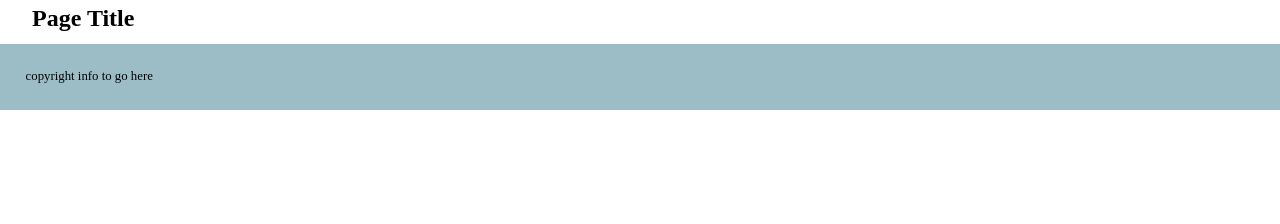
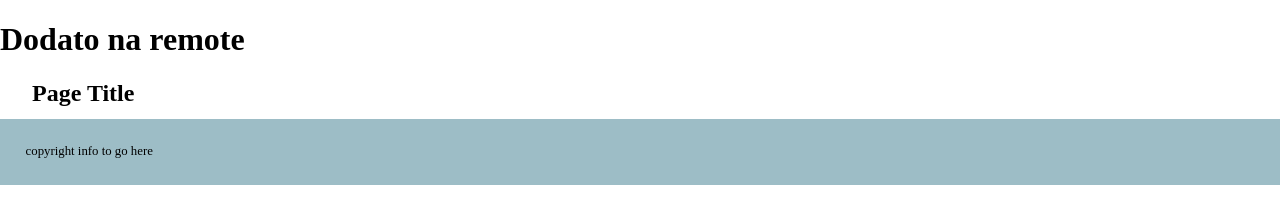
Before and after one commit to dusanzezelj/newGitTest, a plain HTML site: page index.html in a window 1280 px wide. Drawn offline with nearby package versions, Linux system fonts and the light colour scheme.

Commit message:
Update index.html

```diff
--- a/index.html
+++ b/index.html
@@ -13,6 +13,7 @@
         <script src="_scripts/modernizr-custom.js"></script>
     </head>
     <body>
+	    <h1>Dodato na remote</h1>
     <nav id="pageNav">
     </nav>
     <main>
```
